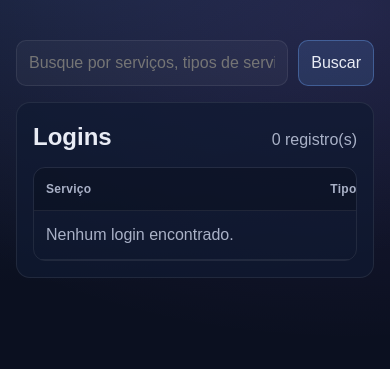
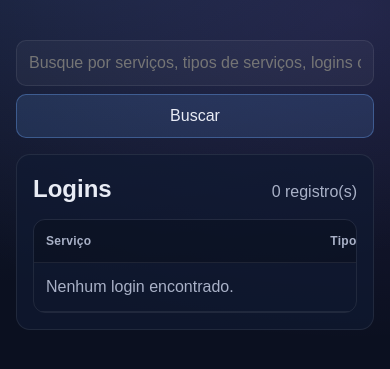
Before and after one commit to gabriel-pagani/kryptex, a Django app: page / in a window 390 px wide. Shown: the part 73-442 px from the top of the page. Run offline with Django 5.2, Linux system fonts and the light colour scheme; the visitor is signed in with stand-in values (Sample User, id 1); data that the repository does not hold is empty; some libraries are stand-ins or nearby versions.

Commit message:
feat: improve search input layout and responsiveness

```diff
--- a/static/css/index.css
+++ b/static/css/index.css
@@ -62,15 +62,32 @@ body {
   display: flex;
   gap: 10px;
   margin: 16px 0;
+  flex-wrap: wrap;
+  align-items: stretch;
 }
 
 .search__input {
-  flex: 1;
+  flex: 1 1 260px;
+  min-width: 0;
   padding: 10px 12px;
   border: 1px solid var(--border);
   border-radius: 10px;
   background: rgba(255, 255, 255, 0.04);
   color: var(--text);
+}
+
+.search .btn {
+  white-space: nowrap;
+}
+
+@media (max-width: 520px) {
+  .search {
+    gap: 8px;
+  }
+
+  .search .btn {
+    flex: 1 1 calc(50% - 4px);
+  }
 }
 
 .tableWrap {
```
